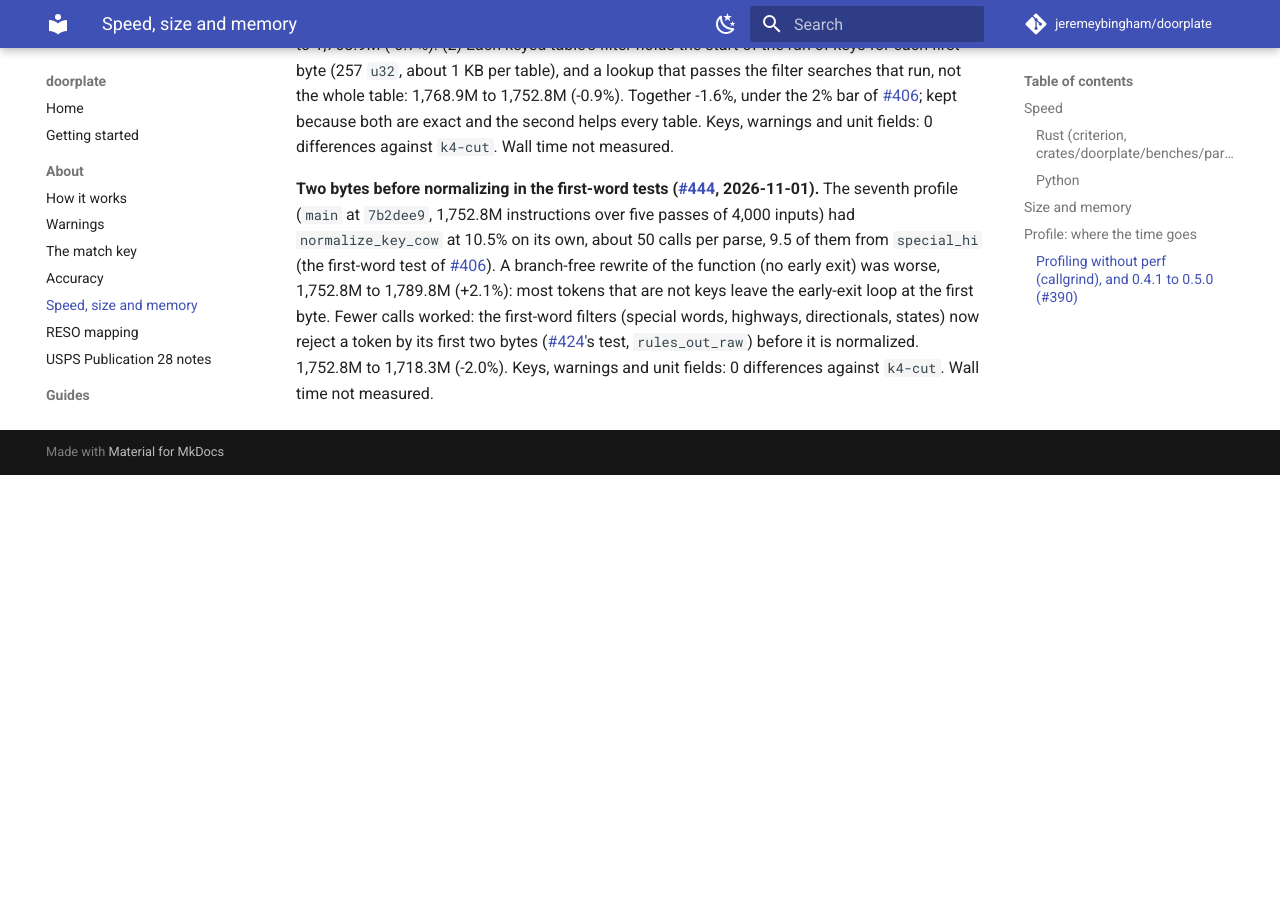
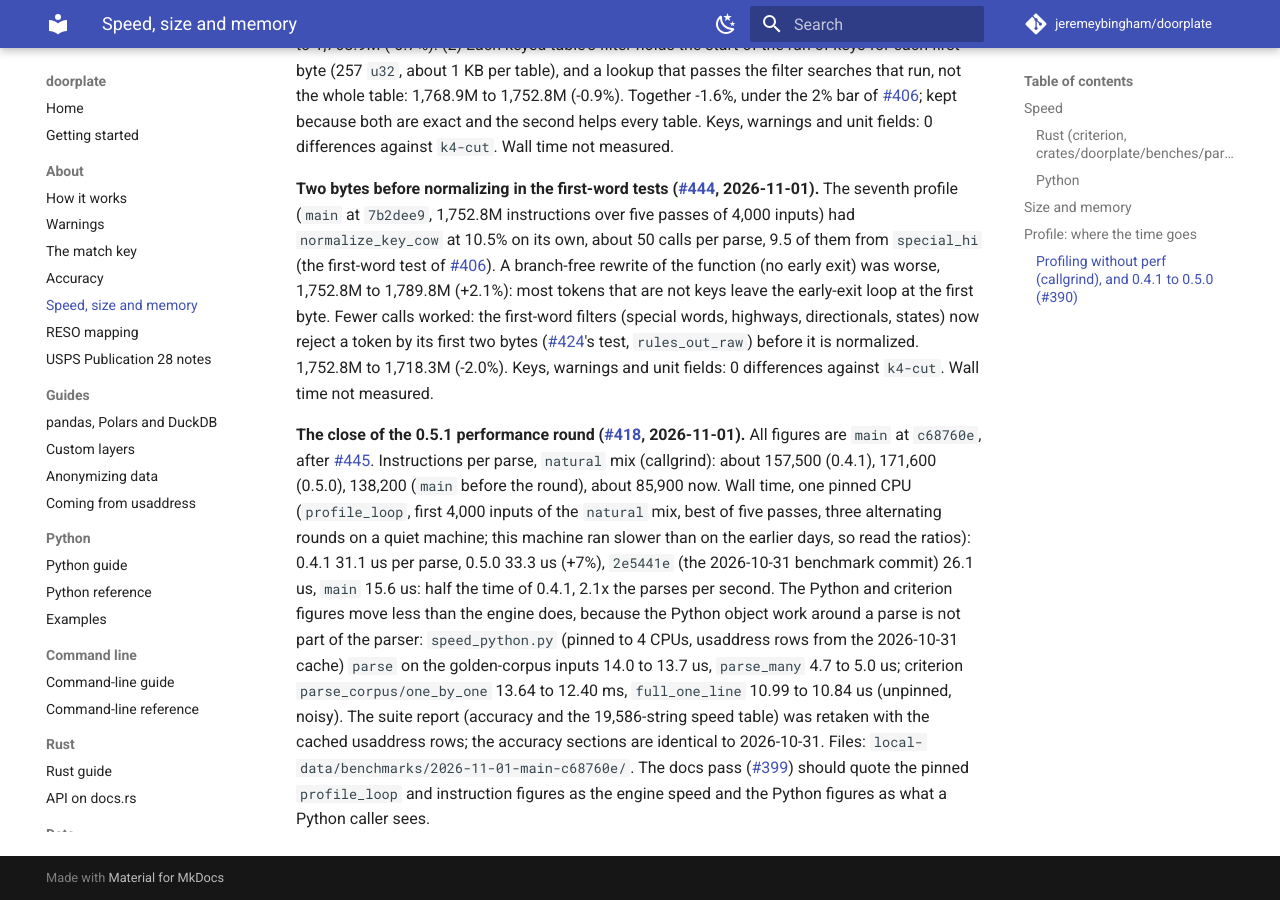
Before and after one commit to jeremeybingham/doorplate, an MkDocs documentation site: the page built from docs/speed-and-size.md, in a window 1280 px wide and 900 px high, scrolled down 11243 px. Built offline with MkDocs 1.6.1 and Material for MkDocs 9.7.7, drawn with Linux system fonts in a browser that asks for light colours; comment, search, counter and statistics services are not loaded; before the commit the page ends 11718 px from its top, so only the background shows below that.

Commit message:
docs: the close of the 0.5.1 performance round (#418)
Co-Authored-By: Claude Sonnet 5.5 <noreply@anthropic.com>

```diff
--- a/docs/speed-and-size.md
+++ b/docs/speed-and-size.md
@@ -224,3 +224,5 @@ Not kept: `panic = "abort"` (0.05% of instructions, 2% of the stripped CLI, and
 **A level-phrase guard in `units` and first-byte runs in the binary searches (#442, 2026-11-01).** The sixth profile (`main` at `fdf0760`, 1,781.6M instructions over five passes of 4,000 inputs) had `units` at 5.8% inclusive, mostly lookups. (1) It looked for a level word on every line (a `suffix_before` call and a `join`), though only `GROUND`, `GROUND LEVEL`, `GROUND FLOOR`, `GROUND FLR`, `MEZZANINE`, `GARAGE`, `GARDEN LEVEL`, `CELLAR` and `LL` can match; the last word is tested first (`ends_level_phrase`; a test checks that the last word of every phrase says yes): 1,781.6M to 1,768.9M (-0.7%). (2) Each keyed table's filter holds the start of the run of keys for each first byte (257 `u32`, about 1 KB per table), and a lookup that passes the filter searches that run, not the whole table: 1,768.9M to 1,752.8M (-0.9%). Together -1.6%, under the 2% bar of #406; kept because both are exact and the second helps every table. Keys, warnings and unit fields: 0 differences against `k4-cut`. Wall time not measured.
 
 **Two bytes before normalizing in the first-word tests (#444, 2026-11-01).** The seventh profile (`main` at `7b2dee9`, 1,752.8M instructions over five passes of 4,000 inputs) had `normalize_key_cow` at 10.5% on its own, about 50 calls per parse, 9.5 of them from `special_hi` (the first-word test of #406). A branch-free rewrite of the function (no early exit) was worse, 1,752.8M to 1,789.8M (+2.1%): most tokens that are not keys leave the early-exit loop at the first byte. Fewer calls worked: the first-word filters (special words, highways, directionals, states) now reject a token by its first two bytes (#424's test, `rules_out_raw`) before it is normalized. 1,752.8M to 1,718.3M (-2.0%). Keys, warnings and unit fields: 0 differences against `k4-cut`. Wall time not measured.
+
+**The close of the 0.5.1 performance round (#418, 2026-11-01).** All figures are `main` at `c68760e`, after #445. Instructions per parse, `natural` mix (callgrind): about 157,500 (0.4.1), 171,600 (0.5.0), 138,200 (`main` before the round), about 85,900 now. Wall time, one pinned CPU (`profile_loop`, first 4,000 inputs of the `natural` mix, best of five passes, three alternating rounds on a quiet machine; this machine ran slower than on the earlier days, so read the ratios): 0.4.1 31.1 us per parse, 0.5.0 33.3 us (+7%), `2e5441e` (the 2026-10-31 benchmark commit) 26.1 us, `main` 15.6 us: half the time of 0.4.1, 2.1x the parses per second. The Python and criterion figures move less than the engine does, because the Python object work around a parse is not part of the parser: `speed_python.py` (pinned to 4 CPUs, usaddress rows from the 2026-10-31 cache) `parse` on the golden-corpus inputs 14.0 to 13.7 us, `parse_many` 4.7 to 5.0 us; criterion `parse_corpus/one_by_one` 13.64 to 12.40 ms, `full_one_line` 10.99 to 10.84 us (unpinned, noisy). The suite report (accuracy and the 19,586-string speed table) was retaken with the cached usaddress rows; the accuracy sections are identical to 2026-10-31. Files: `local-data/benchmarks/2026-11-01-main-c68760e/`. The docs pass (#399) should quote the pinned `profile_loop` and instruction figures as the engine speed and the Python figures as what a Python caller sees.
```
